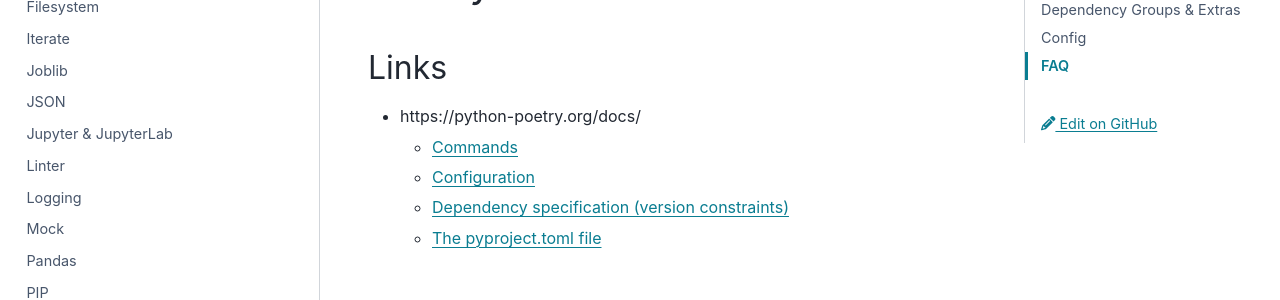
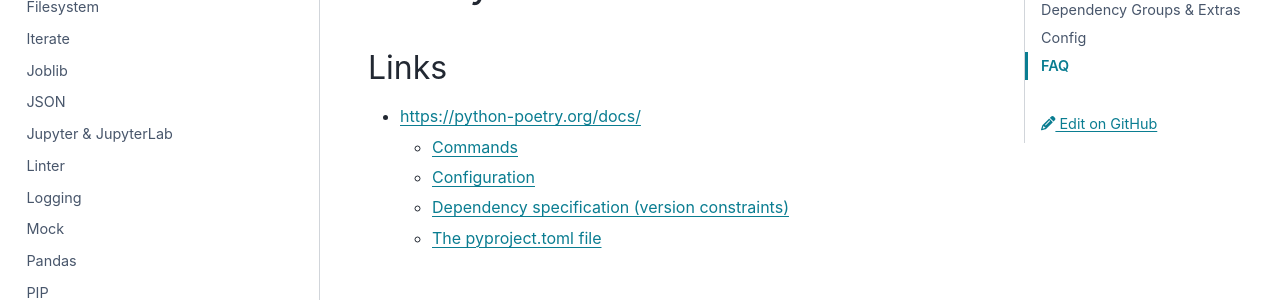
Before and after one commit to PhilipMay/PhilipMay_org, a Sphinx documentation site: the page built from source/python/poetry.md, in a window 1280 px wide. Shown: the part 187-487 px from the top of the page. Built offline with Sphinx 7.4.7 and the PyData theme 0.15.4, drawn with Linux system fonts in a browser that asks for light colours; comment, search, counter and statistics services are not loaded.

Commit message:
Update poetry.md

```diff
--- a/source/python/poetry.md
+++ b/source/python/poetry.md
@@ -2,7 +2,7 @@
 
 ## Links
 
-- https://python-poetry.org/docs/
+- <https://python-poetry.org/docs/>
   - [Commands](https://python-poetry.org/docs/cli/)
   - [Configuration](https://python-poetry.org/docs/configuration/)
   - [Dependency specification (version constraints)](https://python-poetry.org/docs/dependency-specification/)
```
